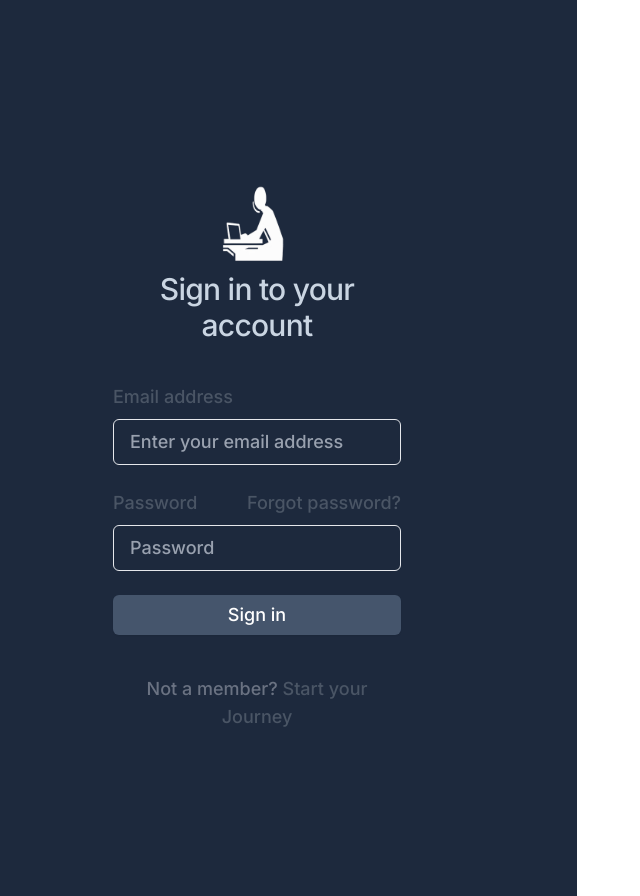
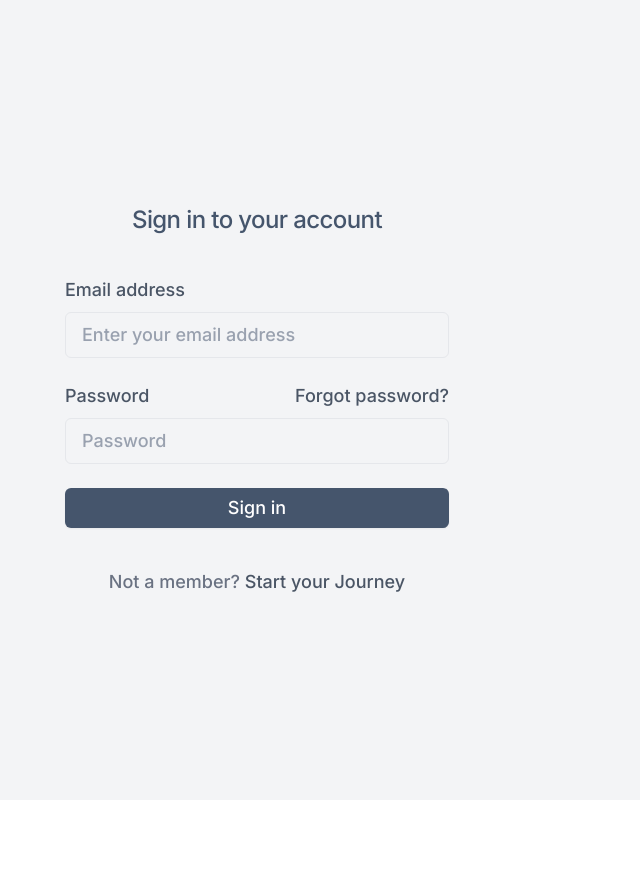
Before and after one commit to JamarTG/capstone, a React (Vite) app in the folder frontend/: page /login in a window 1280 px wide. Shown: the whole page, without its empty margins (63-703 px from the left). After the commit the page ends 800 px from the top, so only its background shows below. Built offline with nearby package versions, Linux system fonts and the light colour scheme.

Commit message:
feat: update form functionality and styles

```diff
--- a/frontend/src/components/layout/Auth.tsx
+++ b/frontend/src/components/layout/Auth.tsx
@@ -1,5 +1,4 @@
-import { ReactNode } from "react";
-import logo from "/croppedAppLogoIcon.png";
+import React, { ReactNode } from "react";
 
 interface AuthProps {
   children?: ReactNode;
@@ -8,19 +7,18 @@ interface AuthProps {
 
 const AuthLayout: React.FC<AuthProps> = ({ children, title }) => {
   return (
-    <div className="bg-slate-800 w-full lg:w-1/2 flex min-h-full flex-1 flex-col justify-center items-center px-6 py-12 lg:px-8">
-      <div className="w-full lg:w-1/2 h-screen flex flex-col justify-center items-center">
-        <header className="flex flex-col gap-5 justify-center items-center">
-          <img
-            src={logo}
-            className="w-24"
-            alt=""
-          />
-          <h1 className="mt-[-10px] flex items-end justify-end text-center text-3xl/9 font-bold tracking-tight text-slate-300">{title}</h1>
-        </header>
-        <div className="mt-10 sm:mx-auto sm:w-full sm:max-w-sm">{children}</div>
+    <div className="flex min-h-screen bg-gray-100">
+      <div className=" w-full lg:w-1/2 flex flex-col justify-center items-center px-6 py-12 lg:px-8">
+        <div className="w-full flex flex-col justify-center items-center">
+          <header className="flex flex-col gap-5 justify-center items-center">
+            <h1 className="text-2xl font-bold tracking-tight text-slate-600">{title}</h1>
+          </header>
+          <div className="mt-10 sm:mx-auto sm:w-full sm:max-w-sm">{children}</div>
+        </div>
       </div>
-      <div className="hidden lg:block lg:w-1/2">
+
+      <div className="hidden lg:block lg:w-1/2 bg-cover bg-center showcase">
+
       </div>
     </div>
   );
```
